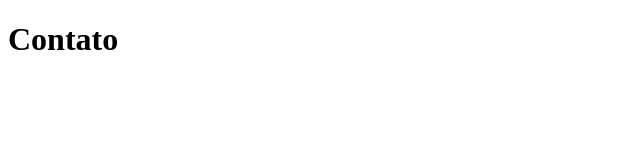
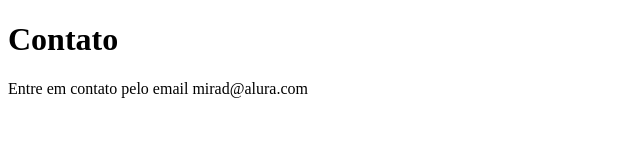
Before and after one commit to Miradjr/sistema-de-cadastro, a plain HTML site: page contato.html in a window 1280 px wide. Shown: the whole page, without its empty margins (0-640 px from the left). Drawn offline with Linux system fonts and the light colour scheme.

Commit message:
adicionando email de contato

```diff
--- a/contato.html
+++ b/contato.html
@@ -7,5 +7,6 @@
 </head>
 <body>
     <h1>Contato</h1>
+    <p>Entre em contato pelo email mirad@alura.com</p>
 </body>
 </html>
```
